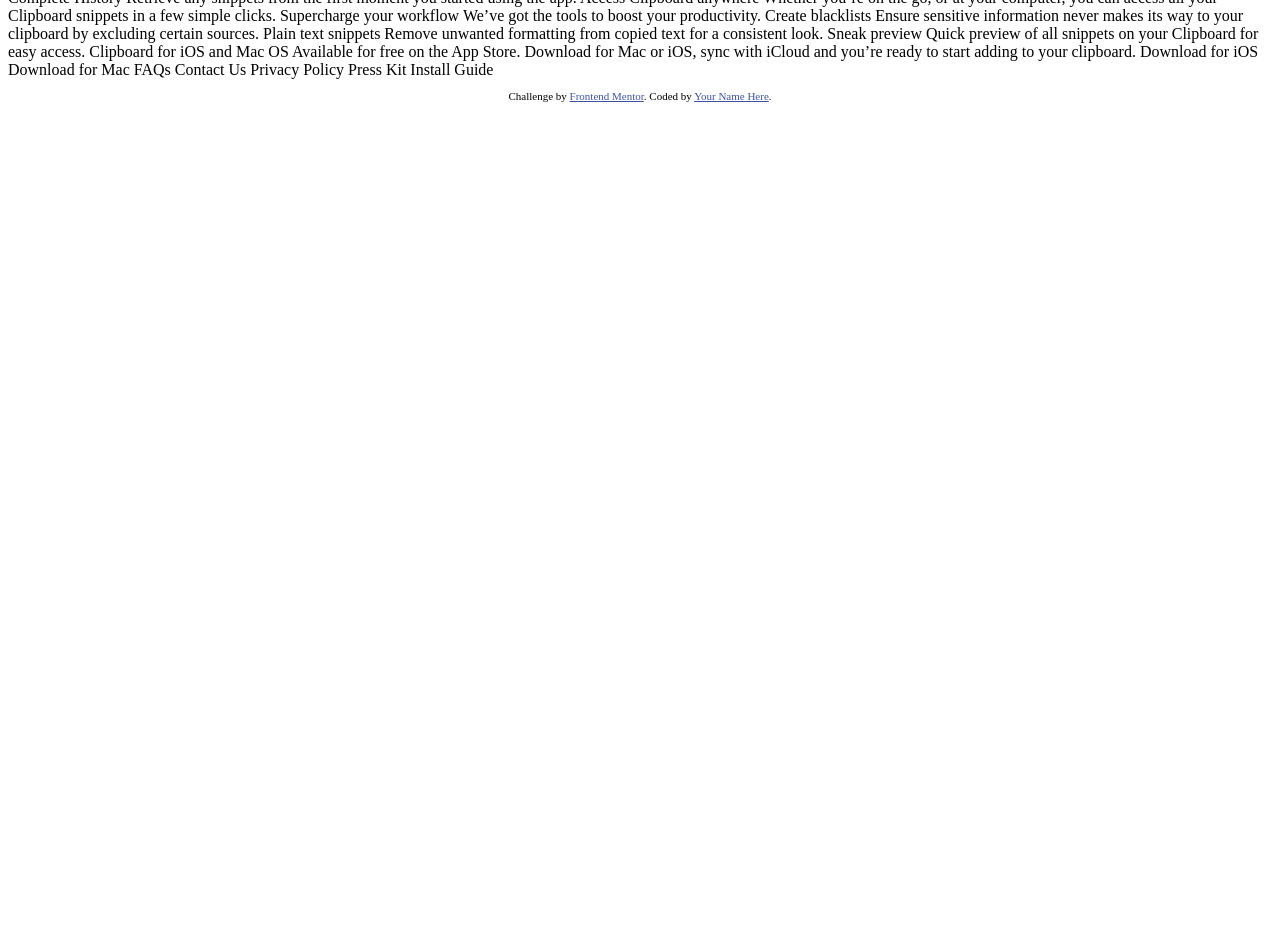
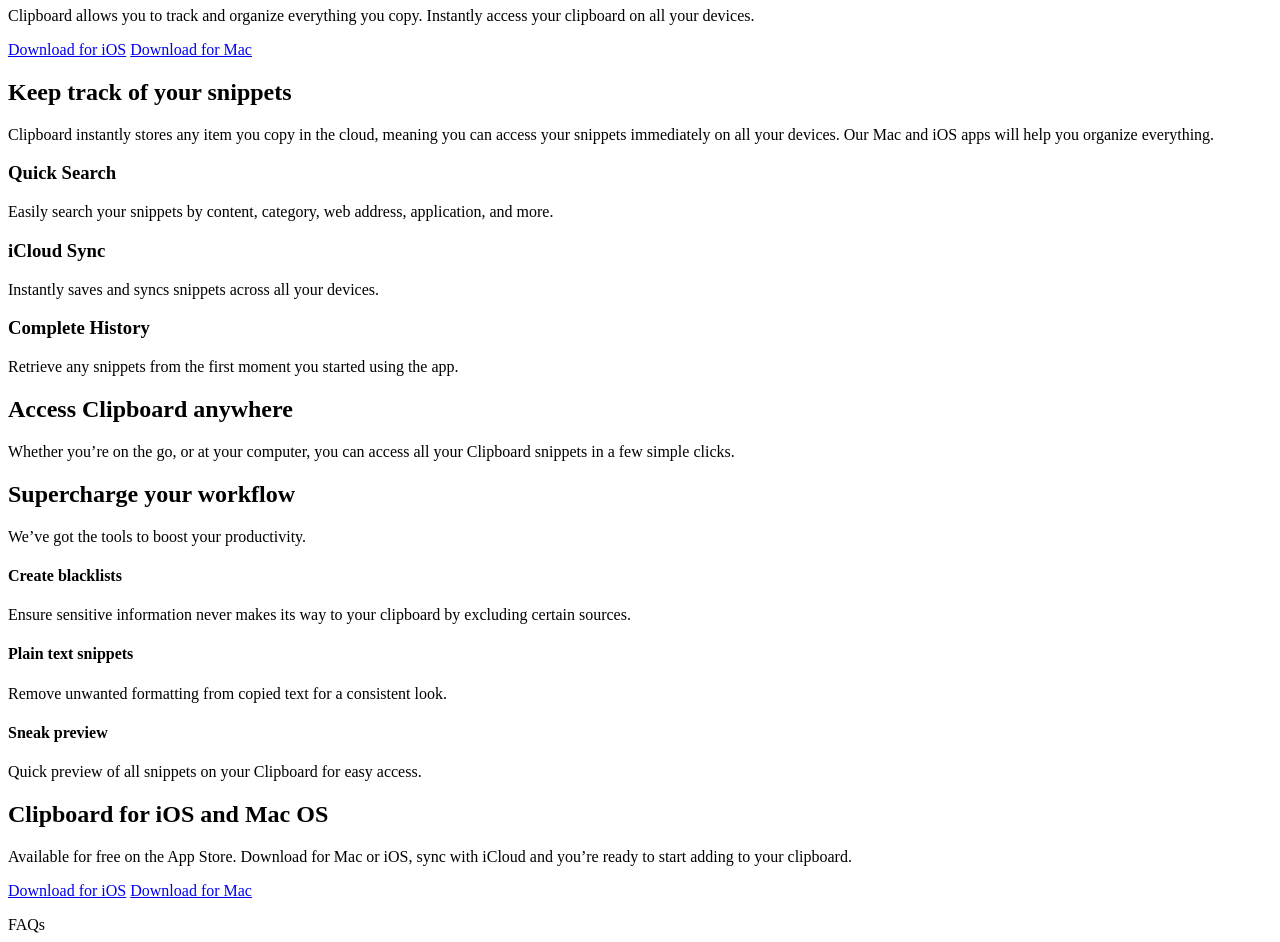
Before and after one commit to pedroguedes9/projetos-externos, a plain HTML site: page projeto-clipboard-landing-page/index.html in a window 1280 px wide. Shown: the part 73-1015 px from the top of the page. Before the commit the page ends 800 px from the top, so only its background shows below. Drawn offline with Linux system fonts and the light colour scheme.

Commit message:
Update index.html

```diff
--- a/projeto-clipboard-landing-page/index.html
+++ b/projeto-clipboard-landing-page/index.html
@@ -1,14 +1,13 @@
 <!DOCTYPE html>
-<html lang="en">
+<html lang="pt-br">
 <head>
   <meta charset="UTF-8">
-  <meta name="viewport" content="width=device-width, initial-scale=1.0"> <!-- displays site properly based on user's device -->
+  <meta name="viewport" content="width=device-width, initial-scale=1.0">
 
   <link rel="icon" type="image/png" sizes="32x32" href="./images/favicon-32x32.png">
 
-  <title>Frontend Mentor | Clipboard landing page</title>
+  <title>Clipboard landing page</title>
 
-  <!-- Feel free to remove these styles or customise in your own stylesheet 👍 -->
   <style>
     .attribution { font-size: 11px; text-align: center; }
     .attribution a { color: hsl(228, 45%, 44%); }
@@ -16,72 +15,74 @@
 </head>
 <body>
 
-  A history of everything you copy
+  <h1>A history of everything you copy</h1>
 
+  <p>
     Clipboard allows you to track and organize everything you
     copy. Instantly access your clipboard on all your devices.
+  </p>
 
-  Download for iOS
-  Download for Mac
+  <a href="#">Download for iOS</a>
+  <a href="#">Download for Mac</a>
 
-  Keep track of your snippets
+  <h2>Keep track of your snippets</h2>
 
+  <p>
     Clipboard instantly stores any item you copy in the cloud,
     meaning you can access your snippets immediately on all your
     devices. Our Mac and iOS apps will help you organize everything.
+  </p>
 
-  Quick Search
+  <h3>Quick Search</h3>
 
-  Easily search your snippets by content, category, web address, application, and more.
+  <p>Easily search your snippets by content, category, web address, application, and more.</p>
 
-  iCloud Sync
+  <h3>iCloud Sync</h3>
 
-  Instantly saves and syncs snippets across all your devices.
+  <p>Instantly saves and syncs snippets across all your devices.</p>
 
-  Complete History
+  <h3>Complete History</h3>
 
-  Retrieve any snippets from the first moment you started using the app.
+  <p>Retrieve any snippets from the first moment you started using the app.</p>
 
-  Access Clipboard anywhere
+  <h2>Access Clipboard anywhere</h2>
 
+  <p>
     Whether you’re on the go, or at your computer, you can access all your Clipboard
     snippets in a few simple clicks.
+  </p>
 
-  Supercharge your workflow
+  <h2>Supercharge your workflow</h2>
 
-  We’ve got the tools to boost your productivity.
+  <p>We’ve got the tools to boost your productivity.</p>
 
-  Create blacklists
+  <h4>Create blacklists</h4>
 
-  Ensure sensitive information never makes its way to your clipboard by excluding certain sources.
+  <p>Ensure sensitive information never makes its way to your clipboard by excluding certain sources.</p>
 
-  Plain text snippets
+  <h4>Plain text snippets</h4>
 
-  Remove unwanted formatting from copied text for a consistent look.
+  <p>Remove unwanted formatting from copied text for a consistent look.</p>
 
-  Sneak preview
+  <h4>Sneak preview</h4>
 
-  Quick preview of all snippets on your Clipboard for easy access.
+  <p>Quick preview of all snippets on your Clipboard for easy access.</p>
 
-  Clipboard for iOS and Mac OS
+  <h2>Clipboard for iOS and Mac OS</h2>
 
+  <p>
     Available for free on the App Store. Download for Mac or iOS, sync with iCloud
     and you’re ready to start adding to your clipboard.
+  </p>
 
-  Download for iOS
-  Download for Mac
+  <a href="#">Download for iOS</a>
+  <a href="#">Download for Mac</a>
 
-  FAQs
-  Contact Us
-  Privacy Policy
-  Press Kit
-  Install Guide
+  <p>FAQs</p>
+  <p>Contact Us</p>
+  <p>Privacy Policy</p>
+  <p>Press Kit</p>
+  <p>Install Guide</p>
 
-  <footer>
-    <p class="attribution">
-      Challenge by <a href="https://www.frontendmentor.io?ref=challenge" target="_blank">Frontend Mentor</a>.
-      Coded by <a href="#">Your Name Here</a>.
-    </p>
-  </footer>
 </body>
 </html>
```
Lines whose indentation alone changed are shown as unchanged.
